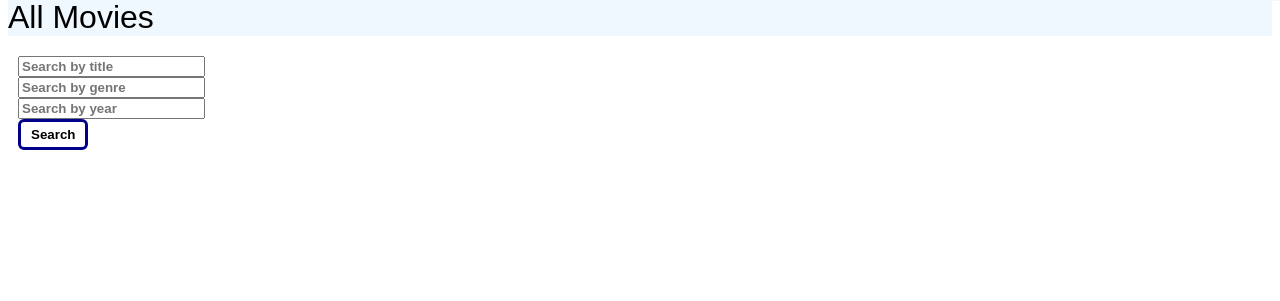
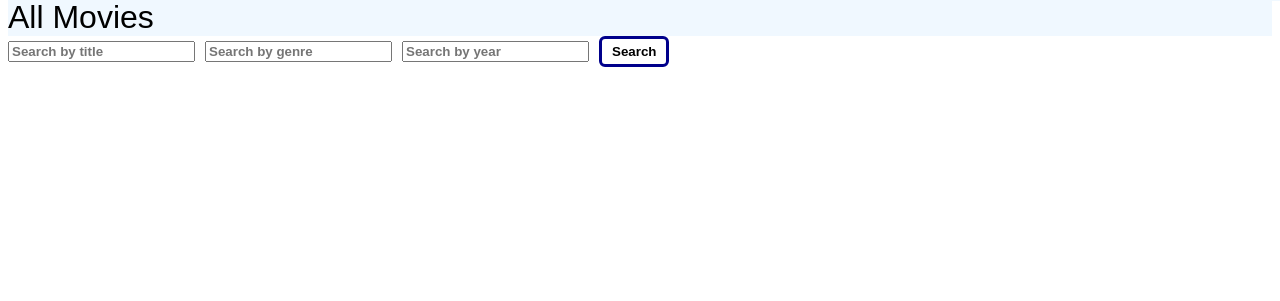
Before and after one commit to Amyat103/django, a Django app: page /betterboxd/ in a window 1280 px wide. Shown: the part 36-337 px from the top of the page. Run offline with Django 5.2, Linux system fonts and the light colour scheme; data that the repository does not hold is empty.

Commit message:
fix stylig

```diff
--- a/betterboxd/templates/betterboxd/show_all_movies.html
+++ b/betterboxd/templates/betterboxd/show_all_movies.html
@@ -8,7 +8,7 @@
 
 <h1>All Movies</h1>
 
-<form method="get" class="site-form">
+<form method="get" class="search-form">
     <input type="text" name="title" placeholder="Search by title">
     <input type="text" name="genre" placeholder="Search by genre">
     <input type="text" name="year" placeholder="Search by year">
--- a/static/styles.css
+++ b/static/styles.css
@@ -383,6 +383,14 @@ div img {
     font-weight: bold;
 }
 
+.search-form {
+    display: flex;
+    gap: 10px;
+    align-items: center;
+    margin-bottom: 20px;
+}
+
+
 /* responsive styles when width is less than 1400px */
 @media screen and (max-width: 560px) {
     header h1 {
```
